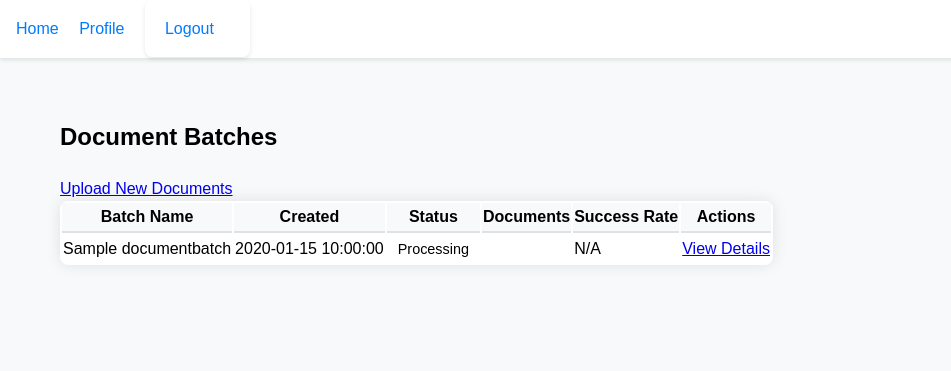
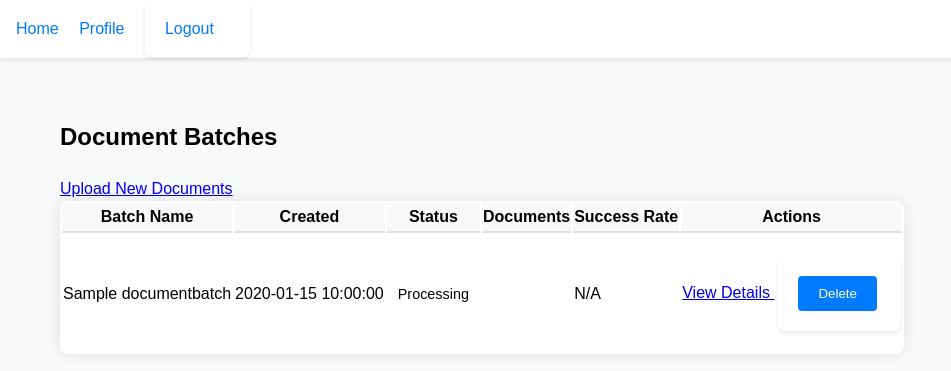
Before and after one commit to sretepsemaj/BuildingCodeAI, a Django app: page /doc_batches/ in a window 1280 px wide. Shown: the top 371 px of the page, without its empty margins (0-951 px from the left). Run offline with Django 5.2, Linux system fonts and the light colour scheme; a user stored in the database is signed in; tables that the repository leaves empty hold one stand-in row (values such as "Sample post").

Commit message:
Add batch deletion functionality with delete button and proper file cleanup

```diff
--- a/config/urls.py
+++ b/config/urls.py
@@ -21,6 +21,7 @@ urlpatterns = [
     path('doc_classic/', views.process_doc_classic, name='process_doc_classic'),
     path('doc_batches/', views.view_document_batches, name='view_document_batches'),
     path('doc_batch/<str:batch_id>/', views.view_batch_details, name='view_batch_details'),
+    path('doc_batch/<str:batch_id>/delete/', views.delete_batch, name='delete_batch'),
 ] + static(settings.MEDIA_URL, document_root=settings.MEDIA_ROOT)
 
 if settings.DEBUG:
--- a/main/models.py
+++ b/main/models.py
@@ -3,6 +3,7 @@ from django.conf import settings
 from django.contrib.auth.models import User
 import uuid
 import os
+import shutil
 
 class DocumentBatch(models.Model):
     """Represents a batch of processed documents."""
@@ -21,6 +22,39 @@ class DocumentBatch(models.Model):
         """Get the directory path for this batch's files."""
         return os.path.join(settings.MEDIA_ROOT, 'indexes', 'doc_classic', str(self.id))
 
+    def delete(self, *args, **kwargs):
+        """Override delete to ensure all files are cleaned up."""
+        # Delete all associated documents first
+        for doc in self.documents.all():
+            if hasattr(doc, 'original_file') and doc.original_file:
+                try:
+                    doc.original_file.delete()
+                except Exception as e:
+                    print(f"Error deleting original file: {e}")
+
+            if hasattr(doc, 'processed_file') and doc.processed_file:
+                try:
+                    doc.processed_file.delete()
+                except Exception as e:
+                    print(f"Error deleting processed file: {e}")
+
+            if hasattr(doc, 'text_file') and doc.text_file:
+                try:
+                    doc.text_file.delete()
+                except Exception as e:
+                    print(f"Error deleting text file: {e}")
+
+        # Delete the batch directory
+        batch_dir = os.path.join(settings.MEDIA_ROOT, f'batches/{self.id}')
+        if os.path.exists(batch_dir):
+            try:
+                shutil.rmtree(batch_dir)
+            except Exception as e:
+                print(f"Error deleting batch directory: {e}")
+
+        # Call the parent delete method
+        super().delete(*args, **kwargs)
+
     def __str__(self):
         return f"Batch {self.id} ({self.status})"
 
@@ -37,6 +71,24 @@ class ProcessedDocument(models.Model):
     ])
     error_message = models.TextField(null=True, blank=True)
     processed_at = models.DateTimeField(auto_now_add=True)
+
+    def delete(self, *args, **kwargs):
+        """Override delete to ensure all files are cleaned up."""
+        # Delete the physical files
+        if self.original_path and os.path.exists(self.original_path):
+            try:
+                os.remove(self.original_path)
+            except Exception as e:
+                print(f"Error deleting original file: {e}")
+
+        if self.text_path and os.path.exists(self.text_path):
+            try:
+                os.remove(self.text_path)
+            except Exception as e:
+                print(f"Error deleting text file: {e}")
+
+        # Call the parent delete method
+        super().delete(*args, **kwargs)
 
     @property
     def original_url(self):
@@ -74,5 +126,22 @@ class ProcessedDocument(models.Model):
         except Exception as e:
             return f"Error reading text content: {str(e)}"
 
+    def delete(self, *args, **kwargs):
+        try:
+            if self.original_path:
+                full_path = os.path.join(settings.MEDIA_ROOT, self.original_path.lstrip('/'))
+                if os.path.exists(full_path):
+                    os.remove(full_path)
+
+            if self.text_path:
+                full_path = os.path.join(settings.MEDIA_ROOT, self.text_path.lstrip('/'))
+                if os.path.exists(full_path):
+                    os.remove(full_path)
+
+            super().delete(*args, **kwargs)
+        except Exception as e:
+            print(f"Error in document deletion: {e}")
+            raise
+
     def __str__(self):
         return f"Document {self.filename} ({self.status})"
--- a/main/templates/main/doc_batches.html
+++ b/main/templates/main/doc_batches.html
@@ -62,9 +62,17 @@
                         {% endif %}
                     </td>
                     <td>
-                        <a href="{% url 'view_batch_details' batch.id %}" class="btn btn-sm btn-outline-primary">
-                            View Details
-                        </a>
+                        <div class="btn-group" role="group">
+                            <a href="{% url 'view_batch_details' batch.id %}" class="btn btn-sm btn-outline-primary">
+                                <i class="fas fa-eye"></i> View Details
+                            </a>
+                            <form method="POST" action="{% url 'delete_batch' batch.id %}" class="d-inline" onsubmit="return confirm('Are you sure you want to delete this batch? This action cannot be undone.');">
+                                {% csrf_token %}
+                                <button type="submit" class="btn btn-sm btn-outline-danger ms-1">
+                                    <i class="fas fa-trash"></i> Delete
+                                </button>
+                            </form>
+                        </div>
                     </td>
                 </tr>
                 {% endfor %}
@@ -99,5 +107,13 @@
         font-size: 0.9em;
         padding: 0.5em 0.7em;
     }
+
+    .btn-group .btn {
+        margin-right: 0.25rem;
+    }
+
+    .btn-group form {
+        display: inline-block;
+    }
 </style>
 {% endblock %}
--- a/main/views.py
+++ b/main/views.py
@@ -361,6 +361,49 @@ def view_batch_details(request, batch_id):
         return redirect('view_document_batches')
 
 
+@login_required
+def delete_batch(request, batch_id):
+    """Delete a document batch and all its associated files."""
+    if request.method == "POST":
+        try:
+            batch = DocumentBatch.objects.get(id=batch_id, user=request.user)
+
+            # Delete associated documents first
+            documents = ProcessedDocument.objects.filter(batch=batch)
+            for doc in documents:
+                try:
+                    # Delete the physical files
+                    if doc.original_path:
+                        full_path = os.path.join(settings.MEDIA_ROOT, doc.original_path.lstrip('/'))
+                        if os.path.exists(full_path):
+                            os.remove(full_path)
+
+                    if doc.text_path:
+                        full_path = os.path.join(settings.MEDIA_ROOT, doc.text_path.lstrip('/'))
+                        if os.path.exists(full_path):
+                            os.remove(full_path)
+                except Exception as e:
+                    print(f"Error deleting files for document {doc.id}: {e}")
+
+                # Delete the document record
+                try:
+                    doc.delete()
+                except Exception as e:
+                    print(f"Error deleting document record {doc.id}: {e}")
+
+            # Delete the batch itself
+            batch.delete()
+            messages.success(request, 'Batch deleted successfully.')
+
+        except DocumentBatch.DoesNotExist:
+            messages.error(request, 'Batch not found.')
+        except Exception as e:
+            print(f"Error in delete_batch: {e}")
+            messages.error(request, f'Error deleting batch: {str(e)}')
+
+    return redirect('view_document_batches')
+
+
 def logout_view(request):
     logout(request)
     messages.info(request, "You have been logged out.")
```
